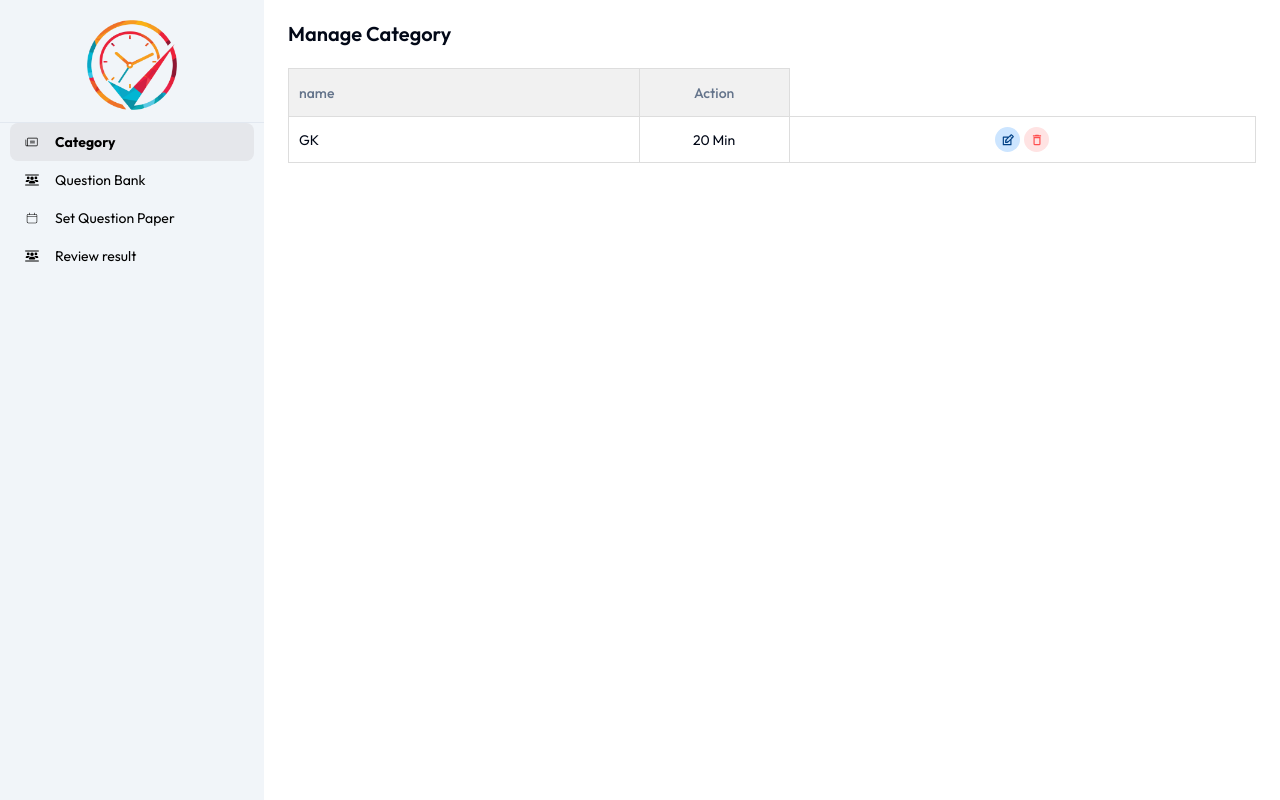
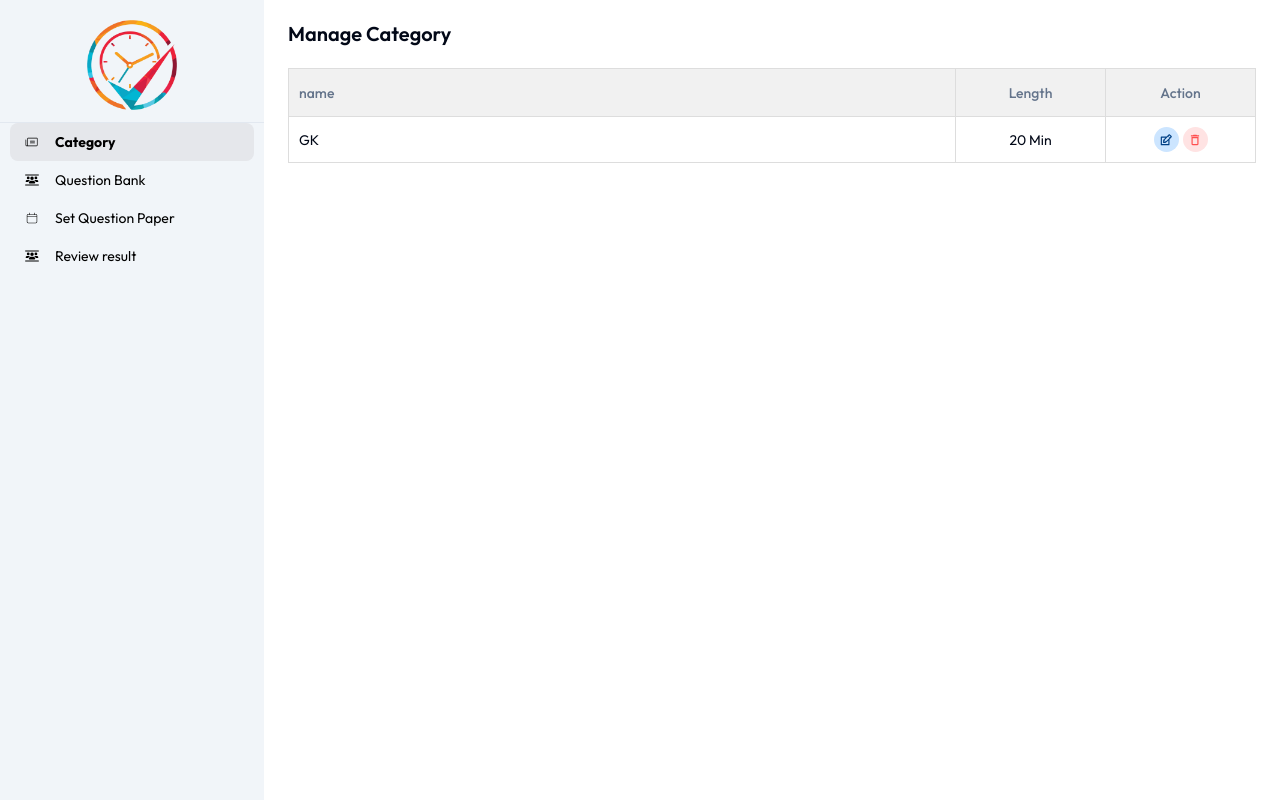
Before and after one commit to w3villa-suraj-bisht/test-event-management-FE, a Next.js app: page /question-category in a window 1280 px wide. Built offline with nearby package versions, Linux system fonts and the light colour scheme.

Commit message:
merged with latest code

```diff
--- a/src/app/(home)/(admin)/question-category/page.tsx
+++ b/src/app/(home)/(admin)/question-category/page.tsx
@@ -25,6 +25,7 @@ const CreateCategory = () => {
                             <TableHeader>
                                 <TableRow>
                                     <TableHead>name</TableHead>
+                                    <TableHead className="w-[150px] text-center">Length</TableHead>
                                     <TableHead className="w-[150px] text-center">Action</TableHead>
                                 </TableRow>
                             </TableHeader>
```
